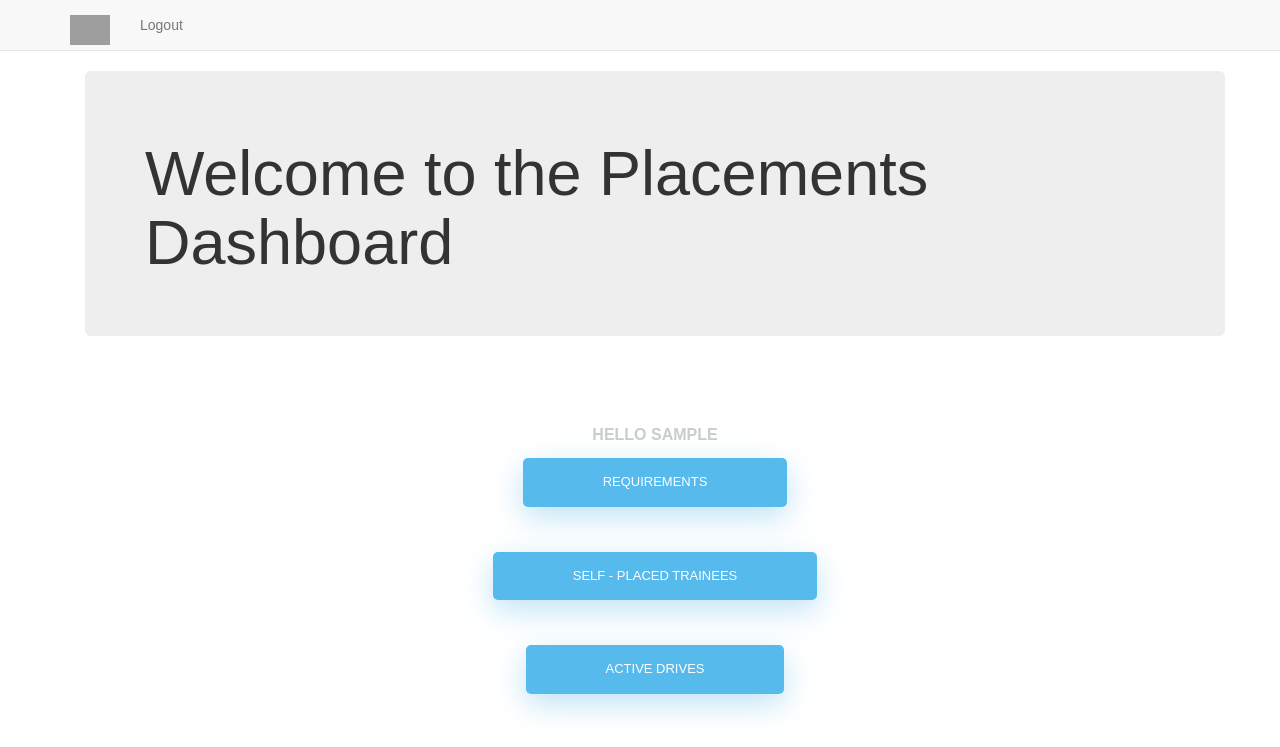
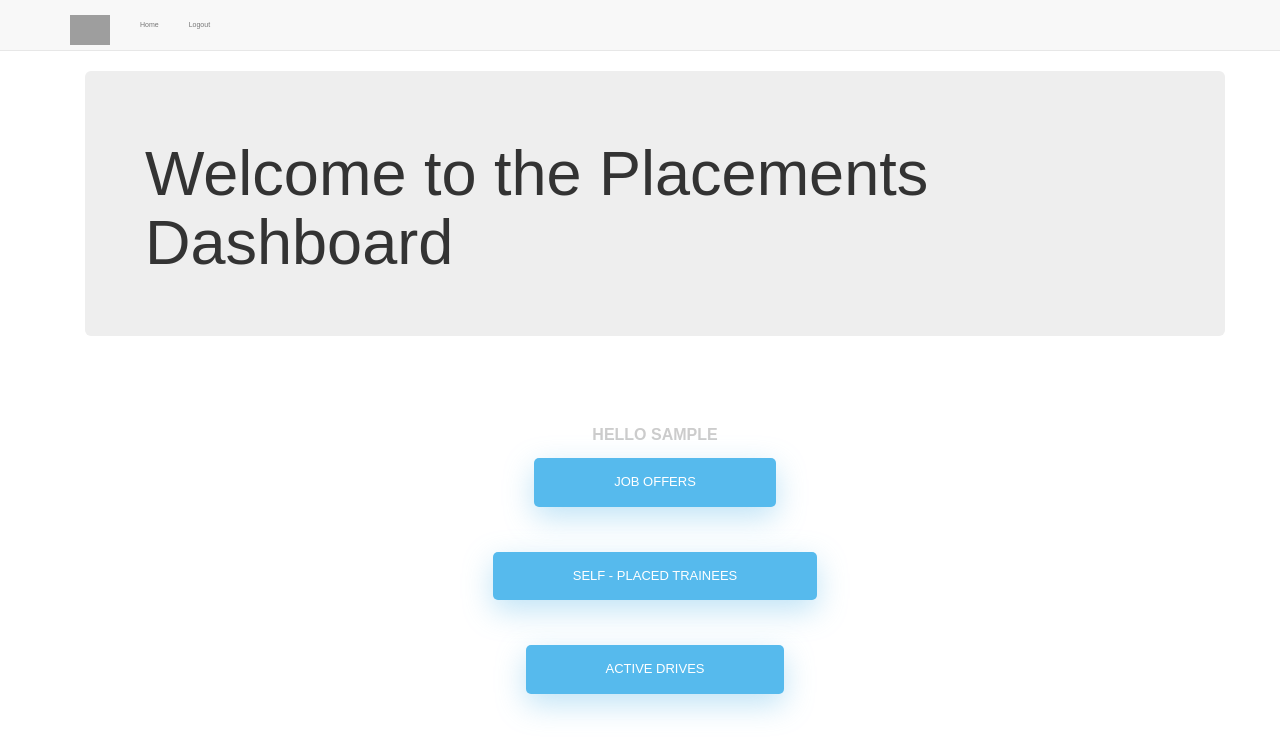
Before and after one commit to vaishnavi-janardhan/Placement-Dashboard, a Django app: page /index in a window 1280 px wide. Shown: the top 747 px of the page. Run offline with Django 3.2, Linux system fonts and the light colour scheme; the visitor is signed in with stand-in values (Sample User, id 1); some libraries are stand-ins or nearby versions; grey boxes are pictures that could not be loaded.

Commit message:
Changes in UI

```diff
--- a/placementdashboard/static/css/style.css
+++ b/placementdashboard/static/css/style.css
@@ -5,6 +5,7 @@
   }
 
   a {
+    font-size: 50%;
     color: #92badd;
     display:inline-block;
     text-decoration: none;
@@ -96,10 +97,12 @@
   }
 
   input[type=button]:hover, input[type=submit]:hover, input[type=reset]:hover, .button:hover  {
+    text-decoration: none;
     background-color: #39ace7;
   }
 
   input[type=button]:active, input[type=submit]:active, input[type=reset]:active, .button:active  {
+    text-decoration: none;
     -moz-transform: scale(0.95);
     -webkit-transform: scale(0.95);
     -o-transform: scale(0.95);
--- a/placementdashboard/templates/dashboard/activeDrives.html
+++ b/placementdashboard/templates/dashboard/activeDrives.html
@@ -1,7 +1,9 @@
 {% extends 'dashboard/base.html' %}
 {% block body_block %}
 {% if user.is_authenticated %}
-
+<div class="wrapper fadeInDown">
+  ACTIVE DRIVES REPORT
+</div>
 {% else %}
     <meta http-equiv="Refresh" content="0; url= login">
 {% endif %}
--- a/placementdashboard/templates/dashboard/base.html
+++ b/placementdashboard/templates/dashboard/base.html
@@ -36,6 +36,8 @@
         </li>
 
         {% if user.is_authenticated %}
+        <li> <a href = "{% url 'index' %}"> Home </a> </li>
+
         <li><a href="{% url 'logout' %}">Logout</a></li>
         {% endif %}
 
--- a/placementdashboard/templates/dashboard/index.html
+++ b/placementdashboard/templates/dashboard/index.html
@@ -12,7 +12,7 @@
 
 
 
-    <a class = "button" href="{% url 'requirements' %}" requirements> Requirements </a>
+    <a class = "button" href="{% url 'requirements' %}" requirements> Job Offers </a>
     <a class = "button" href="{% url 'selfPlaced' %}" requirements> Self - placed Trainees </a>
     <a class = "button" href="{% url 'activeDrives' %}" requirements> Active Drives </a>
     </div>
--- a/placementdashboard/templates/dashboard/requirements.html
+++ b/placementdashboard/templates/dashboard/requirements.html
@@ -2,9 +2,7 @@
 {% block body_block %}
 {% if user.is_authenticated %}
 <div class="wrapper fadeInDown">
-  <div id="formContent">
-
-  </div>
+  JOB OFFERS
 </div>
 
 <div class="wrapper">
--- a/placementdashboard/templates/dashboard/selfPlaced.html
+++ b/placementdashboard/templates/dashboard/selfPlaced.html
@@ -1,6 +1,9 @@
 {% extends 'dashboard/base.html' %}
 {% block body_block %}
 {% if user.is_authenticated %}
+<div class="wrapper fadeInDown">
+  SELF-PLACED STUDENTS
+</div>
 <form method="post" action="{% url 'dashboard:getSelfPlaced' %}">
   {% csrf_token %}
 
```
Lines whose indentation alone changed are shown as unchanged.
